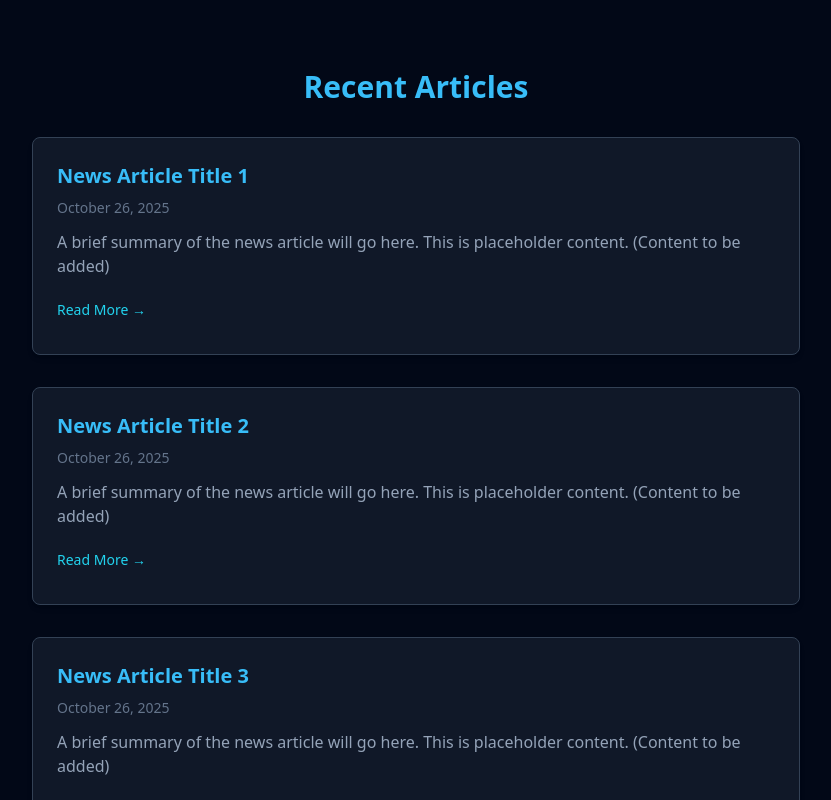
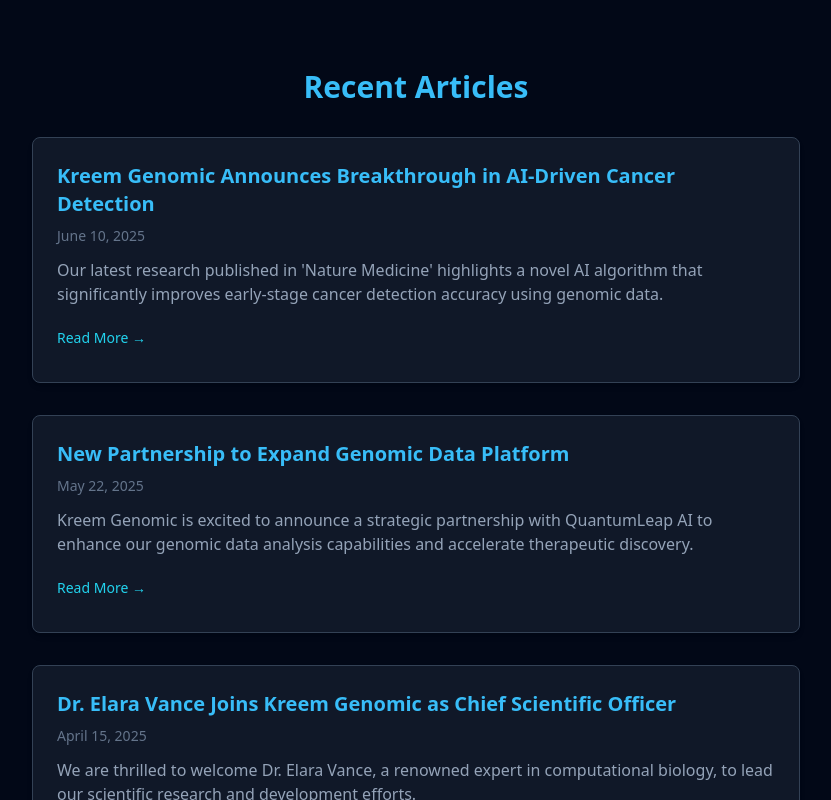
Before and after one commit to Kreem33/geno-deep-discover, a React (Vite) app: page /news in a window 1280 px wide. Shown: the part 500-1300 px from the top of the page, without its empty margins (224-1055 px from the left). Built offline with nearby package versions, Linux system fonts and the light colour scheme.

Commit message:
Add news articles
Populate the news page with example articles.

```diff
--- a/src/pages/NewsPage.tsx
+++ b/src/pages/NewsPage.tsx
@@ -2,7 +2,31 @@
 import Navbar from '@/components/layout/Navbar';
 import Footer from '@/components/layout/Footer';
 import { Button } from '@/components/ui/button';
-import { Rss } from 'lucide-react';
+import { Newspaper } from 'lucide-react'; // Changed from Rss to Newspaper
+
+const newsArticles = [
+  {
+    id: 1,
+    title: "Kreem Genomic Announces Breakthrough in AI-Driven Cancer Detection",
+    date: "June 10, 2025",
+    summary: "Our latest research published in 'Nature Medicine' highlights a novel AI algorithm that significantly improves early-stage cancer detection accuracy using genomic data.",
+    link: "#", // Placeholder link
+  },
+  {
+    id: 2,
+    title: "New Partnership to Expand Genomic Data Platform",
+    date: "May 22, 2025",
+    summary: "Kreem Genomic is excited to announce a strategic partnership with QuantumLeap AI to enhance our genomic data analysis capabilities and accelerate therapeutic discovery.",
+    link: "#",
+  },
+  {
+    id: 3,
+    title: "Dr. Elara Vance Joins Kreem Genomic as Chief Scientific Officer",
+    date: "April 15, 2025",
+    summary: "We are thrilled to welcome Dr. Elara Vance, a renowned expert in computational biology, to lead our scientific research and development efforts.",
+    link: "#",
+  },
+];
 
 const NewsPage = () => {
   return (
@@ -10,7 +34,7 @@ const NewsPage = () => {
       <Navbar />
       <main className="flex-grow container mx-auto px-4 py-12">
         <div className="text-center py-16">
-          <Rss className="h-16 w-16 text-sky-400 mx-auto mb-6" />
+          <Newspaper className="h-16 w-16 text-sky-400 mx-auto mb-6" /> {/* Changed icon */}
           <h1 className="text-4xl md:text-5xl font-bold text-transparent bg-clip-text bg-gradient-to-r from-sky-400 to-cyan-400 mb-6">
             Latest News & Updates
           </h1>
@@ -19,20 +43,18 @@ const NewsPage = () => {
           </p>
         </div>
 
-        {/* Placeholder for news articles */}
         <div className="py-12">
           <h2 className="text-3xl font-semibold text-sky-400 mb-8 text-center">Recent Articles</h2>
           <div className="space-y-8 max-w-3xl mx-auto">
-            {[...Array(3)].map((_, i) => (
-              <div key={i} className="bg-slate-800/50 p-6 rounded-lg border border-slate-700 shadow-md hover:shadow-lg transition-shadow">
-                <h3 className="text-xl font-bold text-sky-400 mb-2">News Article Title {i + 1}</h3>
-                <p className="text-sm text-slate-500 mb-3">October 26, 2025</p>
+            {newsArticles.map((article) => (
+              <div key={article.id} className="bg-slate-800/50 p-6 rounded-lg border border-slate-700 shadow-md hover:shadow-lg transition-shadow">
+                <h3 className="text-xl font-bold text-sky-400 mb-2">{article.title}</h3>
+                <p className="text-sm text-slate-500 mb-3">{article.date}</p>
                 <p className="text-slate-400">
-                  A brief summary of the news article will go here. This is placeholder content.
-                  (Content to be added)
+                  {article.summary}
                 </p>
-                <Button variant="link" className="text-cyan-400 hover:text-cyan-300 p-0 mt-3">
-                  Read More &rarr;
+                <Button variant="link" asChild className="text-cyan-400 hover:text-cyan-300 p-0 mt-3">
+                  <a href={article.link}>Read More &rarr;</a>
                 </Button>
               </div>
             ))}
```
